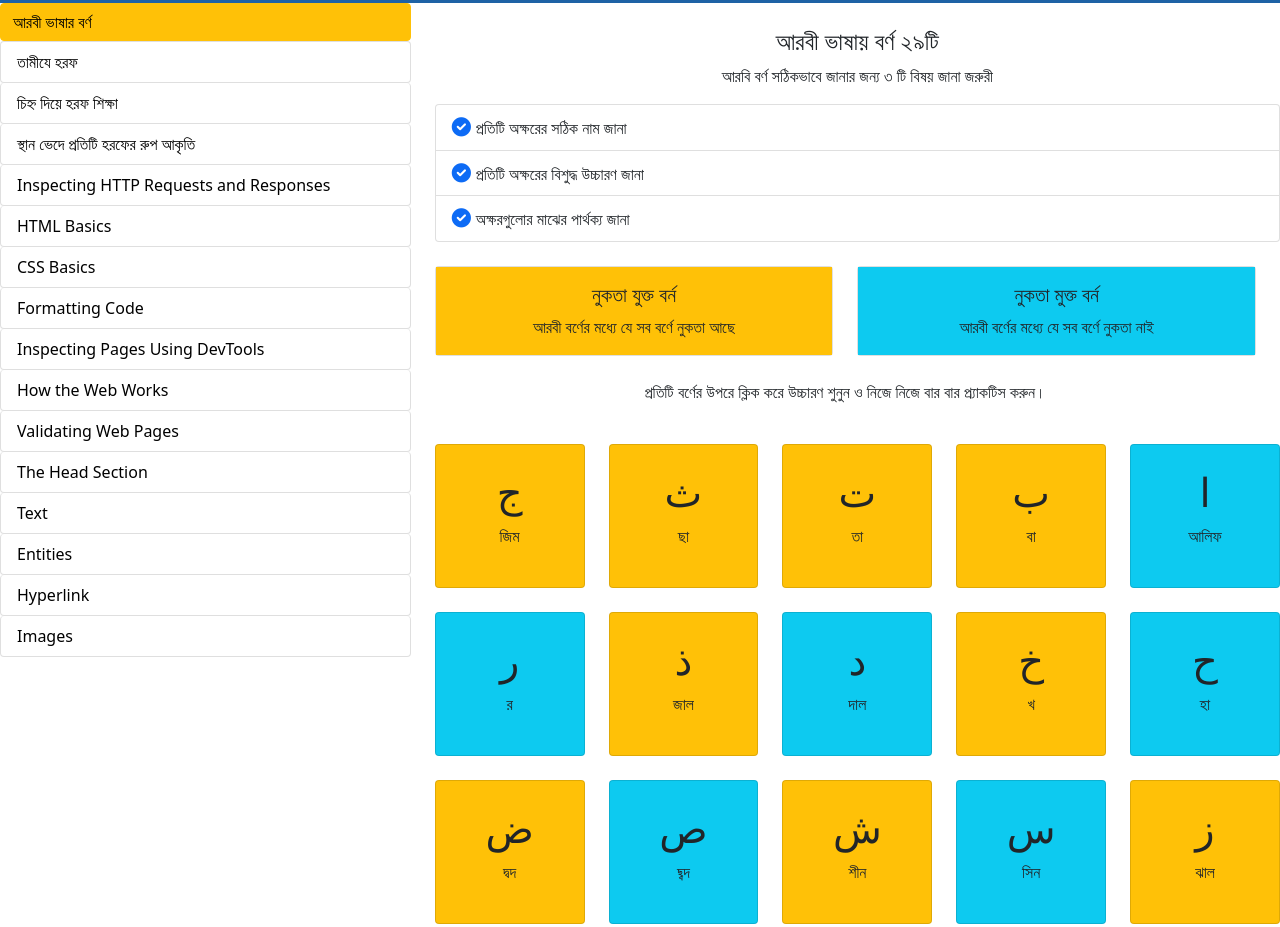
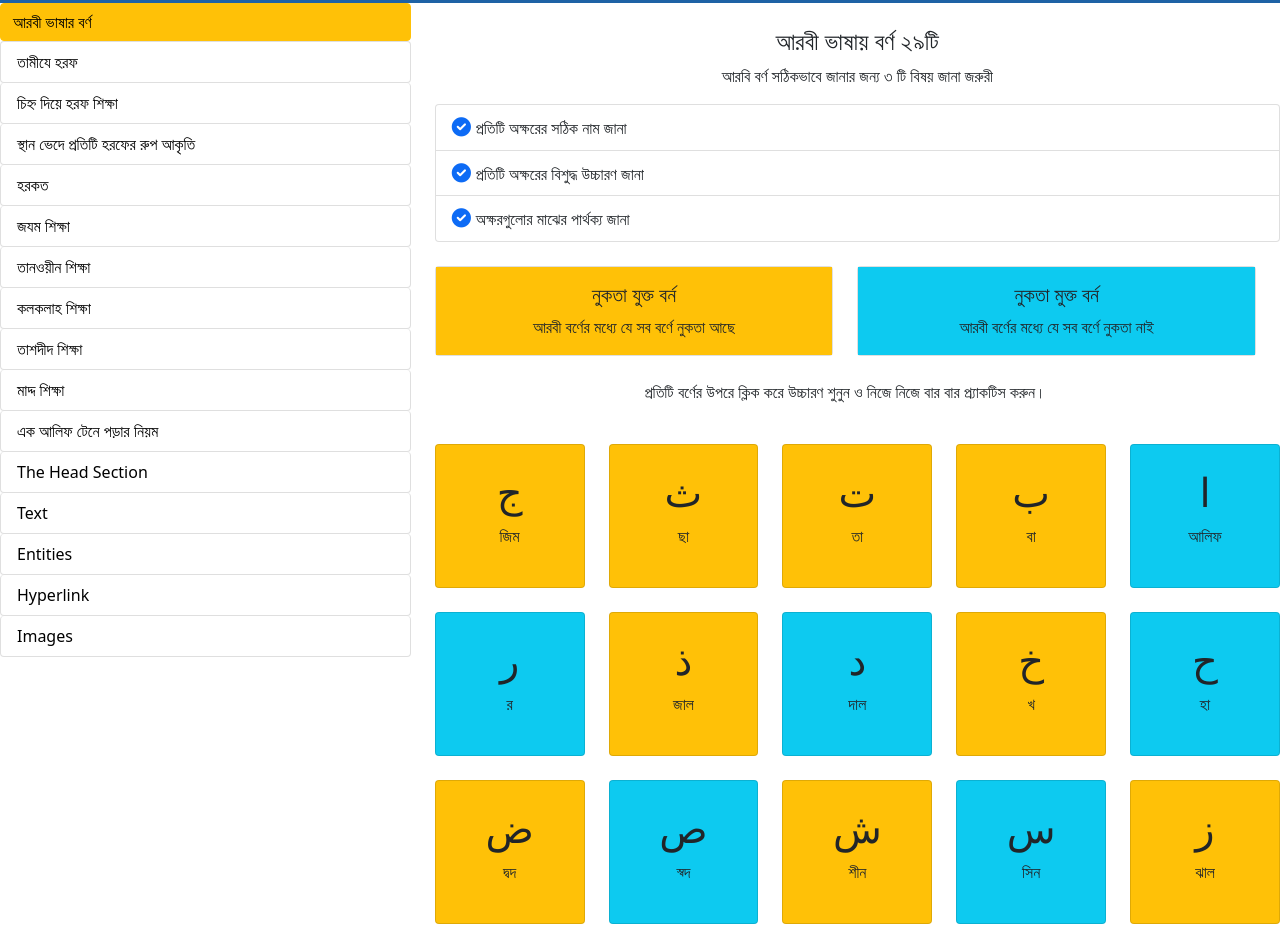
Before and after one commit to tirahman105/learn_Quran, a plain HTML site: page index.html in a window 1280 px wide. Shown: the part 169-1096 px from the top of the page. Drawn offline with nearby package versions, Linux system fonts and the light colour scheme.

Commit message:
chapter-1 update

```diff
--- a/index.html
+++ b/index.html
@@ -54,25 +54,25 @@
                             স্থান ভেদে প্রতিটি হরফের রুপ আকৃতি
                         </a>
                         <a class="btn btn-outline-light text-black text-start list-group-item" href="http_req.html">
-                            Inspecting HTTP Requests and Responses
+                           হরকত
                         </a>
                         <a class="btn btn-outline-light text-black text-start list-group-item" href="html_basic.html">
-                            HTML Basics
+                           জযম শিক্ষা
                         </a>
                         <a class="btn btn-outline-light text-black text-start list-group-item" href="css_basic.html">
-                            CSS Basics
+                            তানওয়ীন শিক্ষা
                         </a>
                         <a class="btn btn-outline-light text-black text-start list-group-item" href="format_code.html">
-                            Formatting Code
+                            কলকলাহ শিক্ষা
                         </a>
                         <a class="btn btn-outline-light text-black text-start list-group-item" href="inspect.html">
-                            Inspecting Pages Using DevTools
+                            তাশদীদ শিক্ষা
                         </a>
                         <a class="btn btn-outline-light text-black text-start list-group-item" href="web_work.html">
-                            How the Web Works
+                            মাদ্দ শিক্ষা
                         </a>
                         <a class="btn btn-outline-light text-black text-start list-group-item" href="validation.html">
-                            Validating Web Pages
+                            এক আলিফ টেনে পড়ার নিয়ম
                         </a>
                         <a class="btn btn-outline-light text-black text-start list-group-item" href="head.html">
                             The Head Section
@@ -322,7 +322,7 @@
                                             ص
                                         </h1>
                                         <p>
-                                            ছ্বদ
+                                            স্বদ
                                         </p>
                                     </button>
                                 </div>
@@ -590,13 +590,25 @@
                     <!-- Button trigger modal -->
                     <div class="row justify-content-center mt-4">
                         <div class="col-md-4 ">
-                            <div class="card">
+                            <div class="card text-center">
+                              <p class="mt-2">আরবী বর্ণগুলো ভালোভাবে প্র্যাকটিস করুন। এরপর কুইজ দিয়ে নিজেকে যাচাই করুন। </p>
                                 <button class="btn btn-primary" data-bs-target="#exampleModal" data-bs-toggle="modal" type="button">
                                     Quiz
                                 </button>
                             </div>
                         </div>
                     </div>
+
+                    <div class="button-group d-flex justify-content-between">
+
+                    <button class="btn btn-primary"><i class="fa-solid fa-arrow-left"></i> Previous</button>
+                    <button class="btn btn-primary">Next <i class="fa-solid fa-arrow-right"></i>
+                      <p> তামীযে হরফ</p>
+                    </button>
+                    </div>
+
+
+
                     <!-- Modal -->
                     <div aria-hidden="true" aria-labelledby="exampleModalLabel" class="modal fade" id="exampleModal" tabindex="-1">
                         <div class="modal-dialog">
--- a/style.css
+++ b/style.css
@@ -14,3 +14,8 @@
 .nukta_free_letter:hover{
 	background-color: #1ABBE4FF;
 }
+
+/*.btn-color{
+
+	background-color: #1E62A5;
+}*/
```
